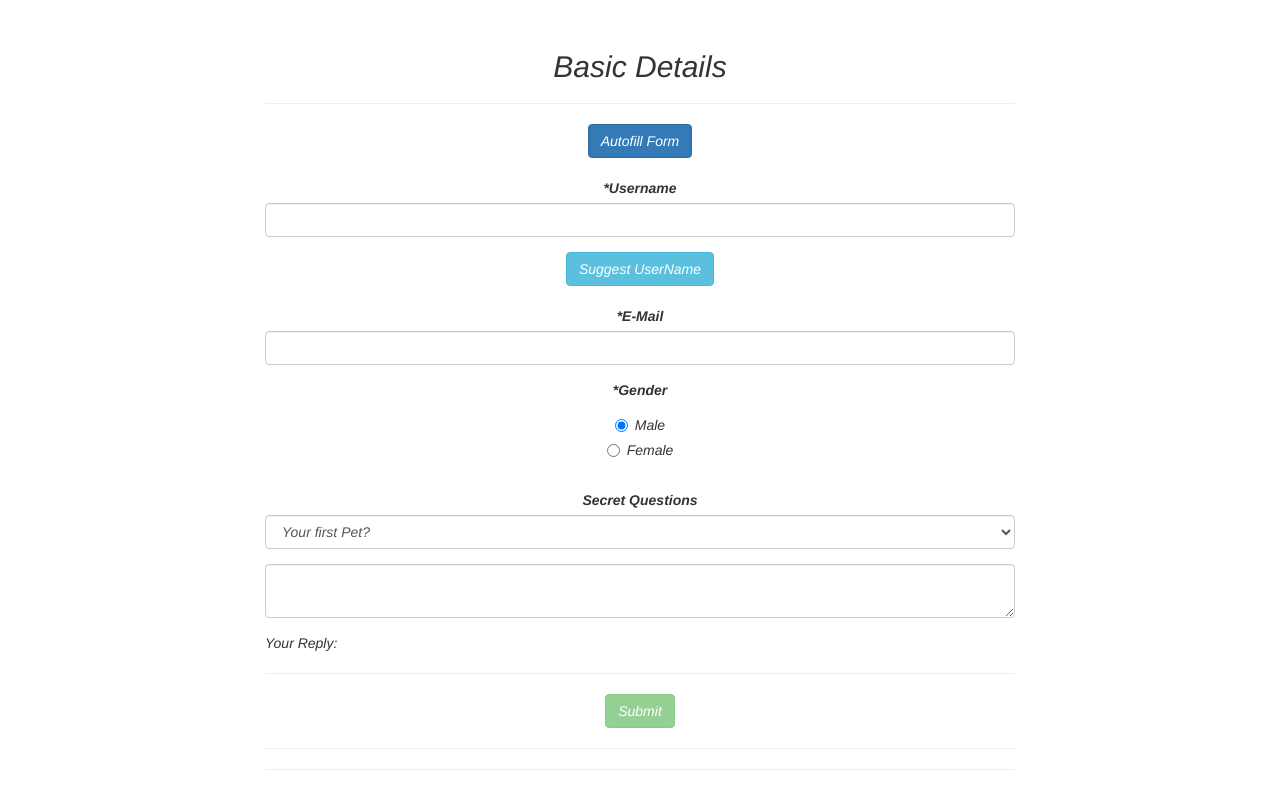
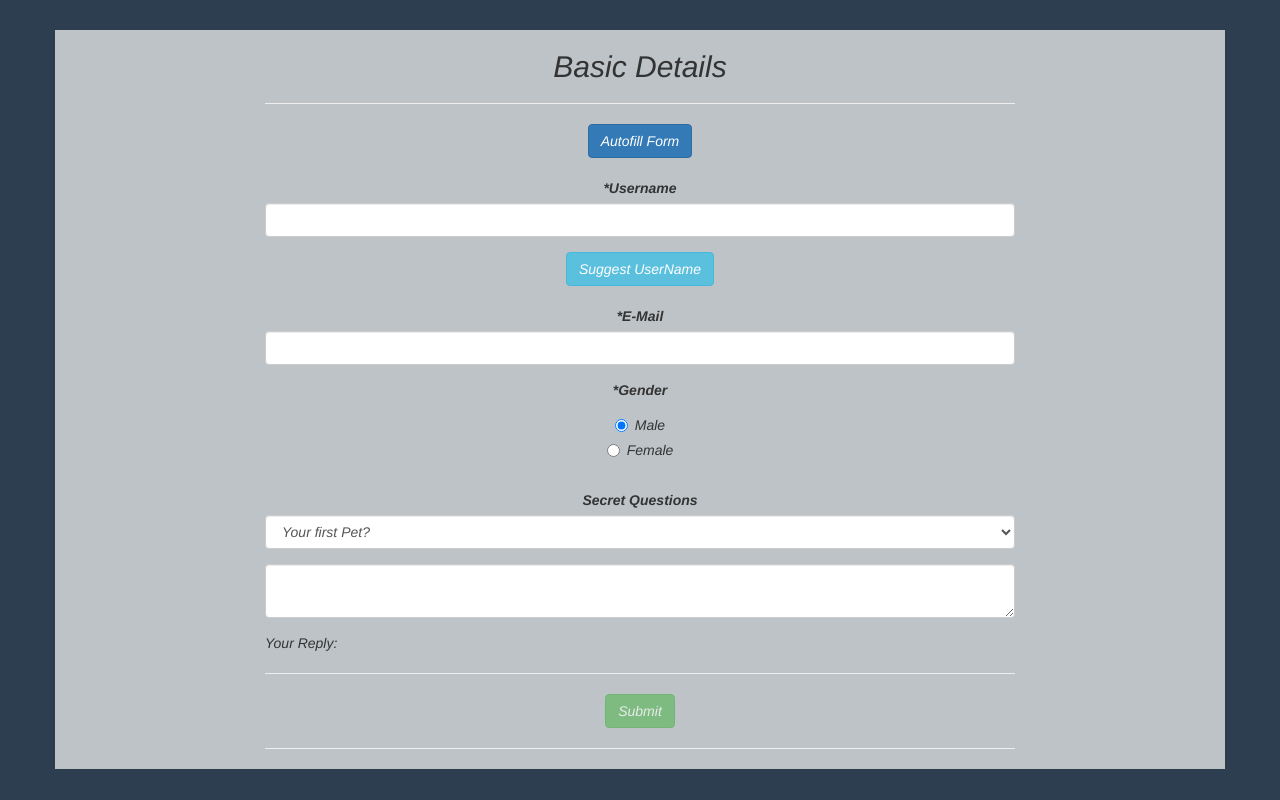
Before and after one commit to naitik0212/Angular-Forms, an Angular app: page / in a window 1280 px wide. Built offline with nearby package versions, Linux system fonts and the light colour scheme.

Commit message:
styling form

```diff
--- a/src/app/app.component.html
+++ b/src/app/app.component.html
@@ -1,4 +1,5 @@
-<div class="container">
+<div style="background:  #2c3e50">
+<div class="container" style="background: #bdc3c7">
   <div class="row">
     <div class="col-xs-12 col-sm-10 col-md-8 col-sm-offset-1 col-md-offset-2" style="text-align: center;
      font-style: italic">
@@ -91,8 +92,10 @@
         <p>Gender: {{user.gender}}</p>
         <p>Secret Question: {{user.secretQuestion}}</p>
         <p>Answer: {{user.answer}}</p>
+        <hr>
     </div>
-      <hr>
+
     </div>
   </div>
 </div>
+</div>
--- a/src/index.html
+++ b/src/index.html
@@ -9,6 +9,7 @@
   <link rel="icon" type="image/x-icon" href="favicon.ico">
 </head>
 <body>
+
   <app-root></app-root>
 </body>
 </html>
--- a/src/styles.css
+++ b/src/styles.css
@@ -1 +1,4 @@
 /* You can add global styles to this file, and also import other style files */
+html{
+  background: #2c3e50;
+}
```
